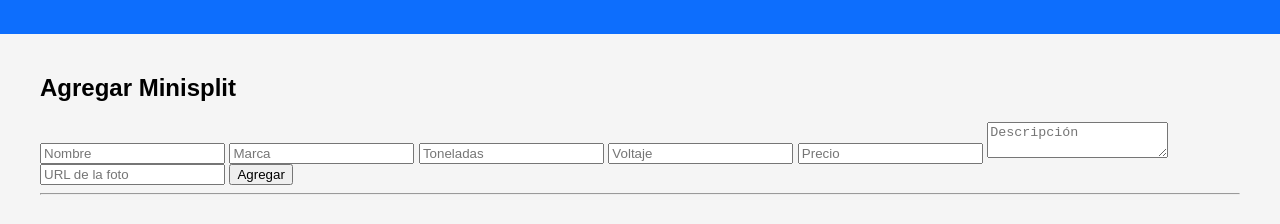
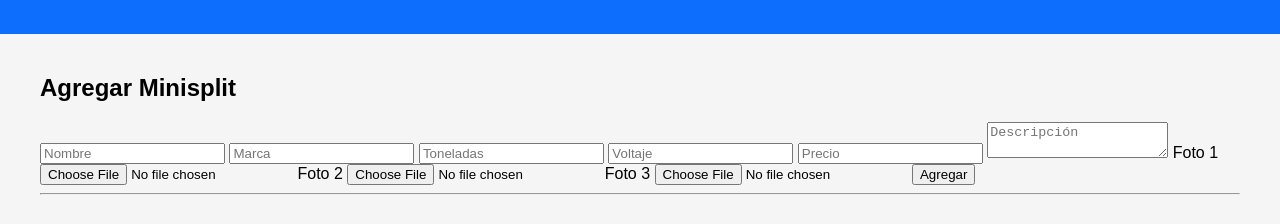
Before and after one commit to xxtyk/Cat-logo-de-minisplit, a plain HTML site: page index.html in a window 1280 px wide. Shown: the part 142-366 px from the top of the page. Drawn offline with nearby package versions, Linux system fonts and the light colour scheme.

Commit message:
Update index.html

```diff
--- a/index.html
+++ b/index.html
@@ -22,8 +22,17 @@
 <input id="toneladas" placeholder="Toneladas">
 <input id="voltaje" placeholder="Voltaje">
 <input id="precio" placeholder="Precio">
+
 <textarea id="descripcion" placeholder="Descripción"></textarea>
-<input id="foto" placeholder="URL de la foto">
+
+<label>Foto 1</label>
+<input type="file" id="foto1" accept="image/*">
+
+<label>Foto 2</label>
+<input type="file" id="foto2" accept="image/*">
+
+<label>Foto 3</label>
+<input type="file" id="foto3" accept="image/*">
 
 <button onclick="agregar()">Agregar</button>
 
```
